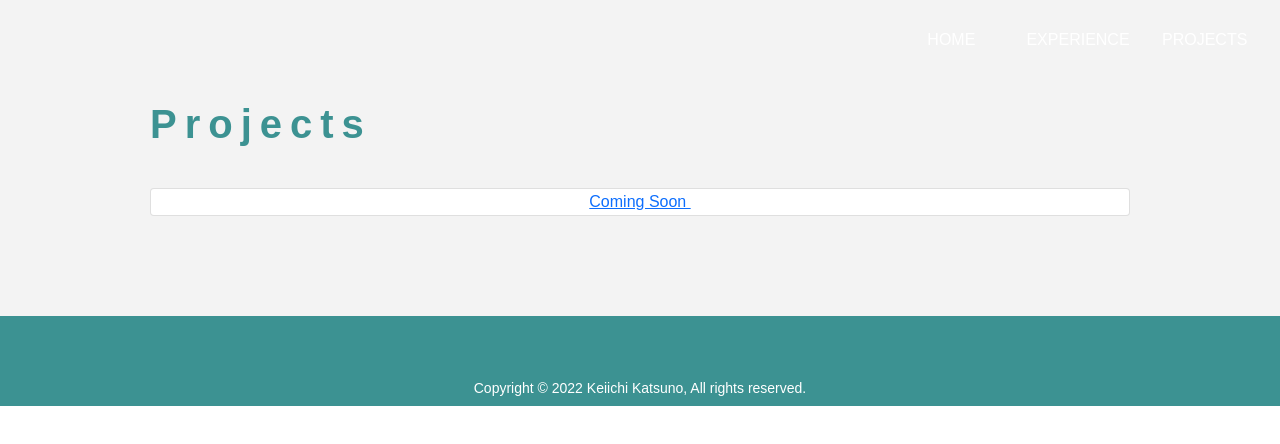
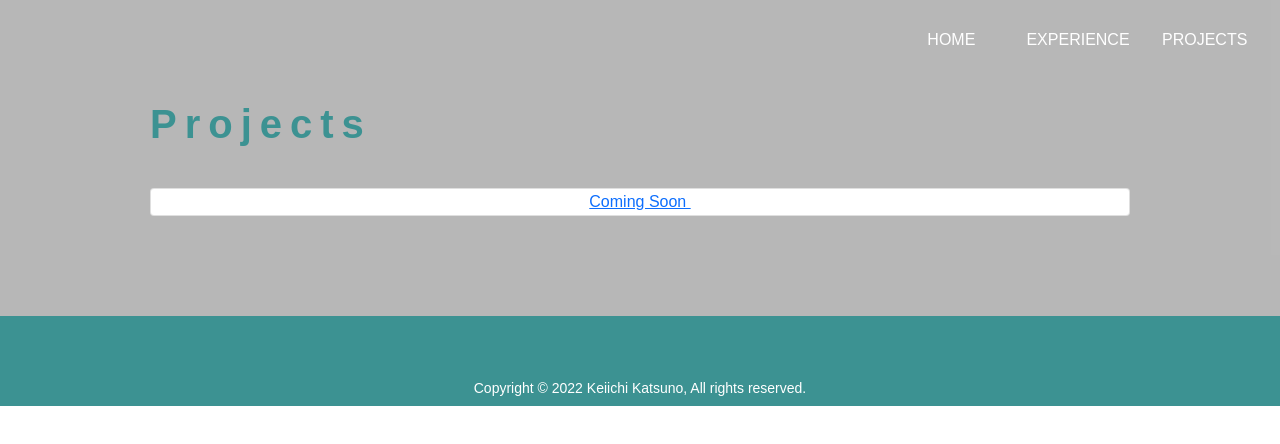
Before and after one commit to keiichi031605/keiichi-portfolio-vue, a Vue app: page /#/Project in a window 1280 px wide. Shown: the top 444 px of the page. Built offline with nearby package versions, Linux system fonts and the light colour scheme; what vue-prlx, vue2-smooth-scroll would draw is missing.

Commit message:
Fixed bug and built again

```diff
--- a/src/components/Experience.vue
+++ b/src/components/Experience.vue
@@ -433,7 +433,7 @@ export default {
 
 <style scoped>
 #experience {
-  background-color: #fff;
+  background-color: rgba(176, 176, 176, 0.9);
   width: 100%;
   padding: 100px 150px;
   box-sizing: border-box;
--- a/src/components/Project.vue
+++ b/src/components/Project.vue
@@ -33,7 +33,7 @@ export default {
 <style scoped>
 
 #projects {
-  background-color: #F3F3F3;
+  background-color: rgba(176, 176, 176, 0.9);
   width: 100%;
   padding: 100px 150px;
   box-sizing: border-box;
```
Also changed, not shown: 10 other files (tests, documents, lock files or other folders).
